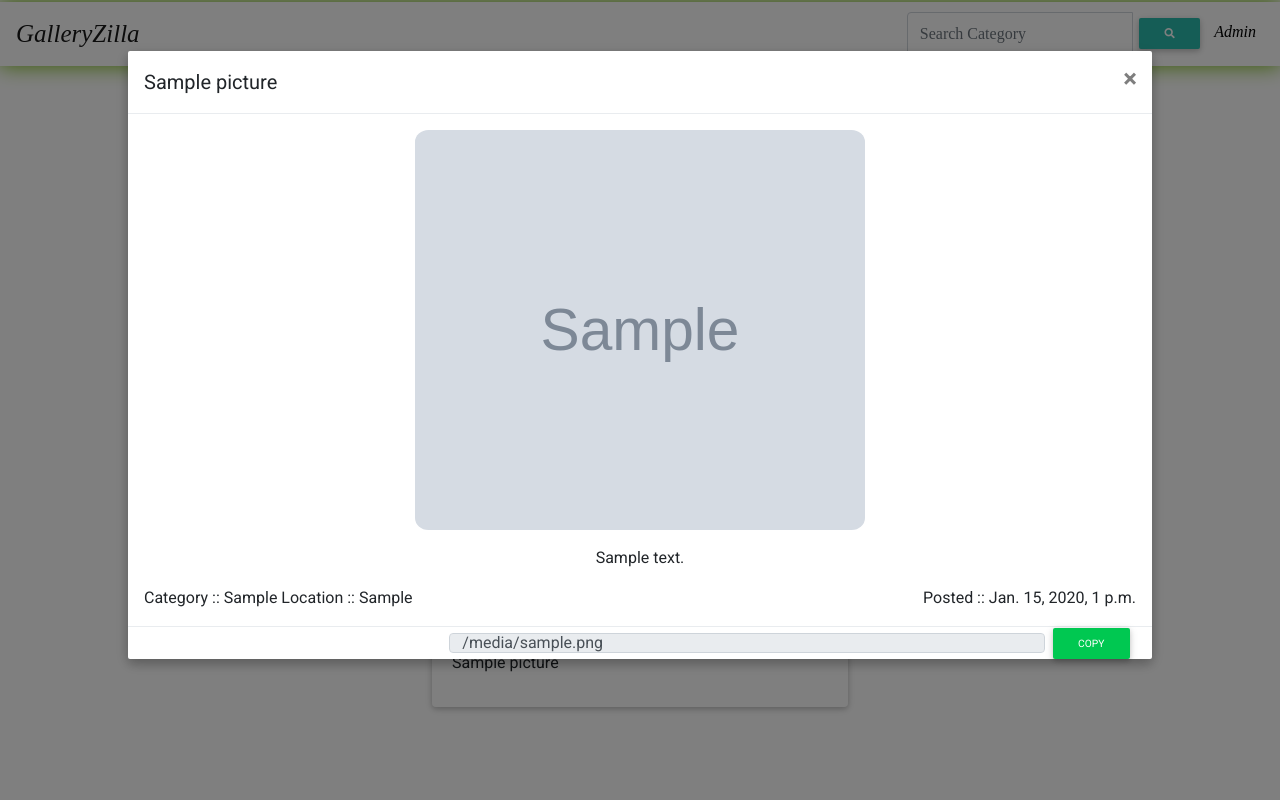
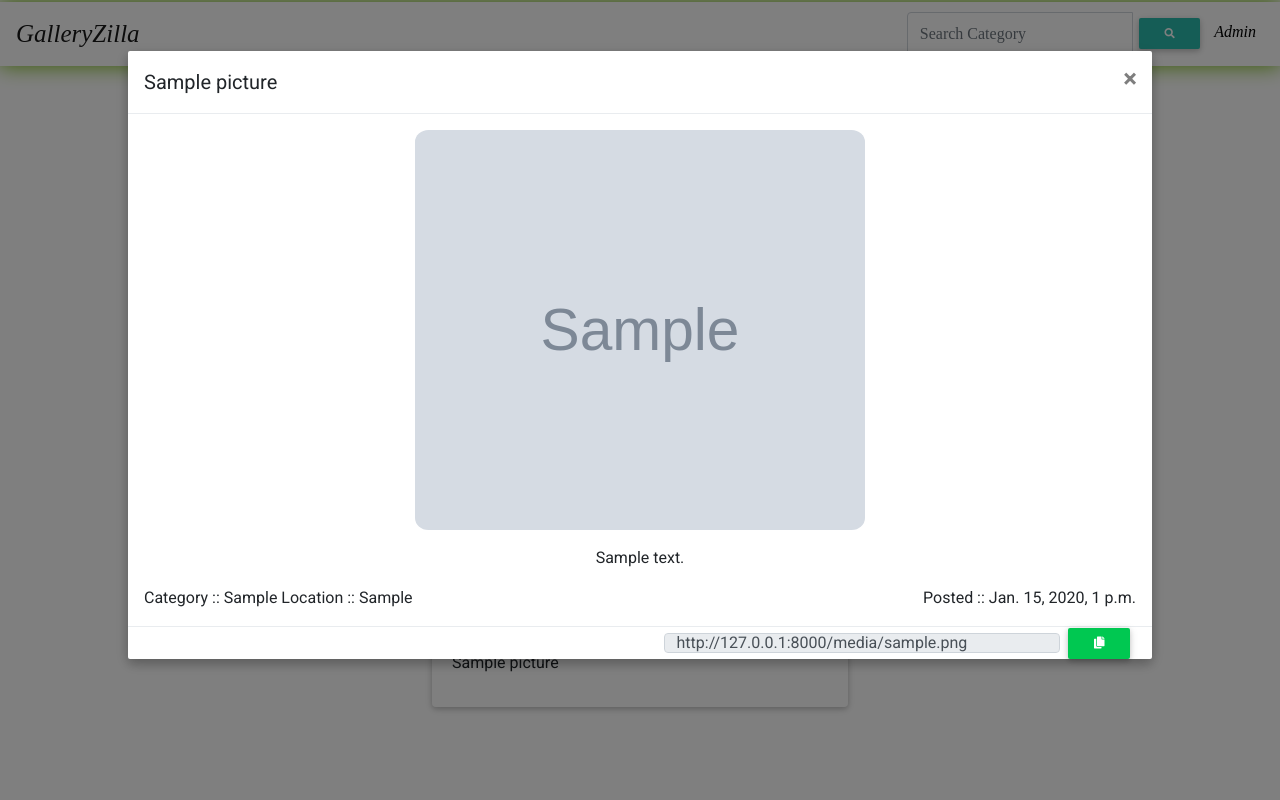
Before and after one commit to alvynah/GalleryZilla, a Django app: page / in a window 1280 px wide, after a click that opens the changed part. Run offline with Django 3.2, Linux system fonts and the light colour scheme; tables that the repository leaves empty hold one stand-in row (values such as "Sample post"); grey boxes marked "Sample" are stand-in pictures; some libraries are stand-ins or nearby versions.

Commit message:
Add javascript to copy image link

```diff
--- a/picture/static/css/index.css
+++ b/picture/static/css/index.css
@@ -44,7 +44,7 @@ img {
 }
 
 .modal-footer input {
-    width: 60% !important;
+    width: 40% !important;
     height: 20px !important;
 }
 
--- /dev/null
+++ b/picture/static/js/scripts.js
@@ -0,0 +1,9 @@
+function copyFunction() {
+    var copyText = document.getElementById("pic_url");
+    copyText.focus();
+    copyText.select();
+    copyText.setSelectionRange(0, 99999); /* For mobile devices */
+    document.execCommand("copy");
+    alert("Copied the text: " + copyText.value);
+
+}
--- a/picture/templates/all-pictures/index.html
+++ b/picture/templates/all-pictures/index.html
@@ -30,8 +30,8 @@
                     <span style="float:right;">Posted :: {{picture.posted_at}}</span>
                 </div>
                 <div class="modal-footer">
-                    <input class="form-control" type="text" value="{{picture.image.url}}" id="{{picture.id}}.url" readonly>
-                    <button class="btn btn-success btn-sm" onclick="copyLink('{{image.id}}.url')">Copy</button>
+                    <input class="form-control" type="text" value="http://127.0.0.1:8000{{picture.image.url}}" id="pic_url" readonly>
+                    <button class="btn btn-success btn-sm copy" id=url{picture.id} onclick="copyFunction()"><i class="fas fa-copy" style="font-size:12px;"></i></button>
                 </div>
 
             </div>
--- a/picture/templates/base.html
+++ b/picture/templates/base.html
@@ -25,6 +25,7 @@
     <script src="https://code.jquery.com/jquery-3.2.1.slim.min.js" integrity="sha384-KJ3o2DKtIkvYIK3UENzmM7KCkRr/rE9/Qpg6aAZGJwFDMVNA/GpGFF93hXpG5KkN" crossorigin="anonymous"></script>
     <script src="https://cdnjs.cloudflare.com/ajax/libs/popper.js/1.12.9/umd/popper.min.js" integrity="sha384-ApNbgh9B+Y1QKtv3Rn7W3mgPxhU9K/ScQsAP7hUibX39j7fakFPskvXusvfa0b4Q" crossorigin="anonymous"></script>
     <script src="https://maxcdn.bootstrapcdn.com/bootstrap/4.0.0/js/bootstrap.min.js" integrity="sha384-JZR6Spejh4U02d8jOt6vLEHfe/JQGiRRSQQxSfFWpi1MquVdAyjUar5+76PVCmYl" crossorigin="anonymous"></script>
+    <script src="{% static 'js/scripts.js' %}"></script>
     {% endblock %}
 
 </body>
```
